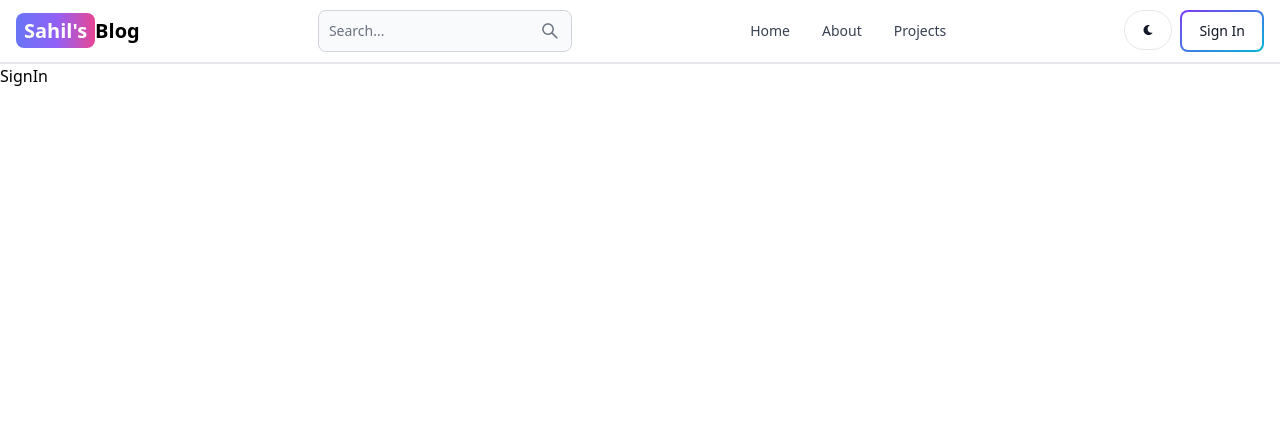
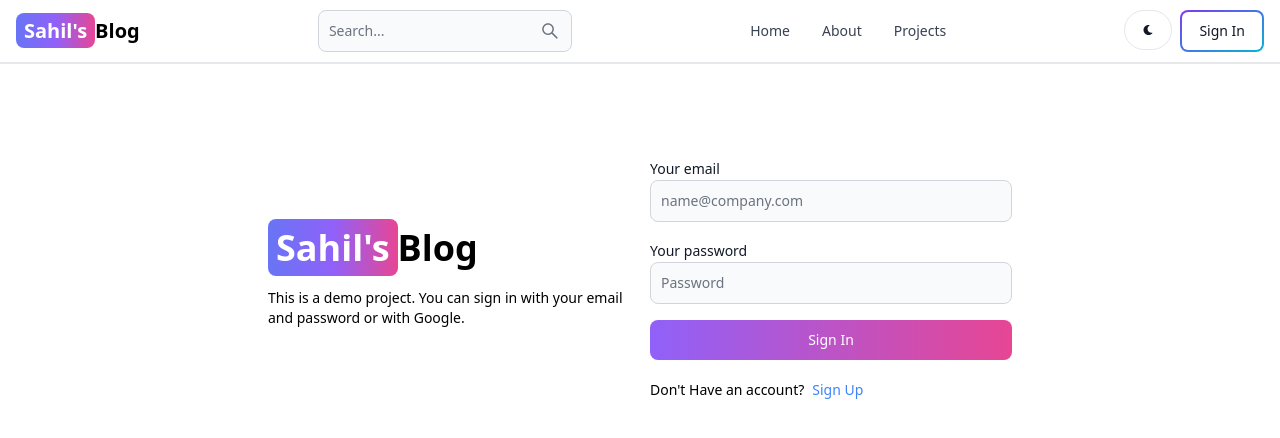
Before and after one commit to SahilHussain6362/Blog-App-MERN-Stack, a React (Vite) app in the folder client/: page /sign-in in a window 1280 px wide. Shown: the top 438 px of the page. Built offline with nearby package versions, Linux system fonts and the light colour scheme.

Commit message:
create signin page UI

```diff
--- a/client/src/pages/SignIn.jsx
+++ b/client/src/pages/SignIn.jsx
@@ -1,7 +1,63 @@
-import React from 'react'
+import React from "react";
+import { Button, Label, TextInput } from "flowbite-react";
+import { Link } from "react-router-dom";
 
 export default function SignIn() {
+  const handleChange = (e) => {
+    console.log(e.target.value);
+  }
   return (
-    <div>SignIn</div>
-  )
+    <div className='min-h-screen mt-20 '>
+      <div className='flex p-3 max-w-3xl mx-auto flex-col md:flex-row md:items-center gap-5'>
+        {/*  left  */}
+        <div className="flex-1">
+          <Link to="/" className="text-4xl font-bold dark:text-white">
+            <span
+              className="px-2 py-1 bg-gradient-to-r from-indigo-500
+            via-purple-500 to-pink-500 rounded-lg text-white"
+            >
+              Sahil's
+            </span>
+            Blog
+          </Link>
+          <p className="text-sm mt-5">
+            This is a demo project. You can sign in with your email and password
+            or with Google.
+          </p>
+        </div>
+        {/*  right  */}
+        <div className="flex-1">
+          <form className="flex flex-col gap-4">
+            <div>
+              <Label value="Your email" />
+              <TextInput
+                type="email"
+                placeholder="name@company.com"
+                id="email"
+                onChange={handleChange}
+              />
+            </div>
+            <div>
+              <Label value="Your password" />
+              <TextInput
+                type="password"
+                placeholder="Password"
+                id="password"
+                onChange={handleChange}
+              />
+            </div>
+            <Button gradientDuoTone="purpleToPink" type="submit">
+              Sign In
+            </Button>
+          </form>
+          <div className="flex gap-2 text-sm mt-5">
+            <span>Don't Have an account?</span>
+            <Link to="/sign-up" className="text-blue-500 ">
+              Sign Up
+            </Link>
+          </div>
+        </div>
+      </div>
+    </div>
+  );
 }
--- a/client/src/pages/SignUp.jsx
+++ b/client/src/pages/SignUp.jsx
@@ -3,6 +3,9 @@
 import { Link } from 'react-router-dom'
 
 export default function SignUp() {
+  const handleChange = (e) => {
+    console.log(e.target.value);
+  }
   return (
     <div className='min-h-screen mt-20 '>
     <div className='flex p-3 max-w-3xl mx-auto flex-col md:flex-row md:items-center gap-5'>
@@ -31,22 +34,25 @@
               type='text'
               placeholder='Username'
               id='username'
+              onChange={handleChange}
             />
           </div>
           <div>
             <Label value='Your email' />
             <TextInput
-              type='text'
+              type='email'
               placeholder='name@company.com'
               id='email'
+              onChange={handleChange}
             />
           </div>
           <div>
             <Label value='Your password' />
             <TextInput
-              type='text'
+              type='password'
               placeholder='Password'
               id='password'
+              onChange={handleChange}
             />
           </div>
           <Button gradientDuoTone='purpleToPink' type='submit'>
```
